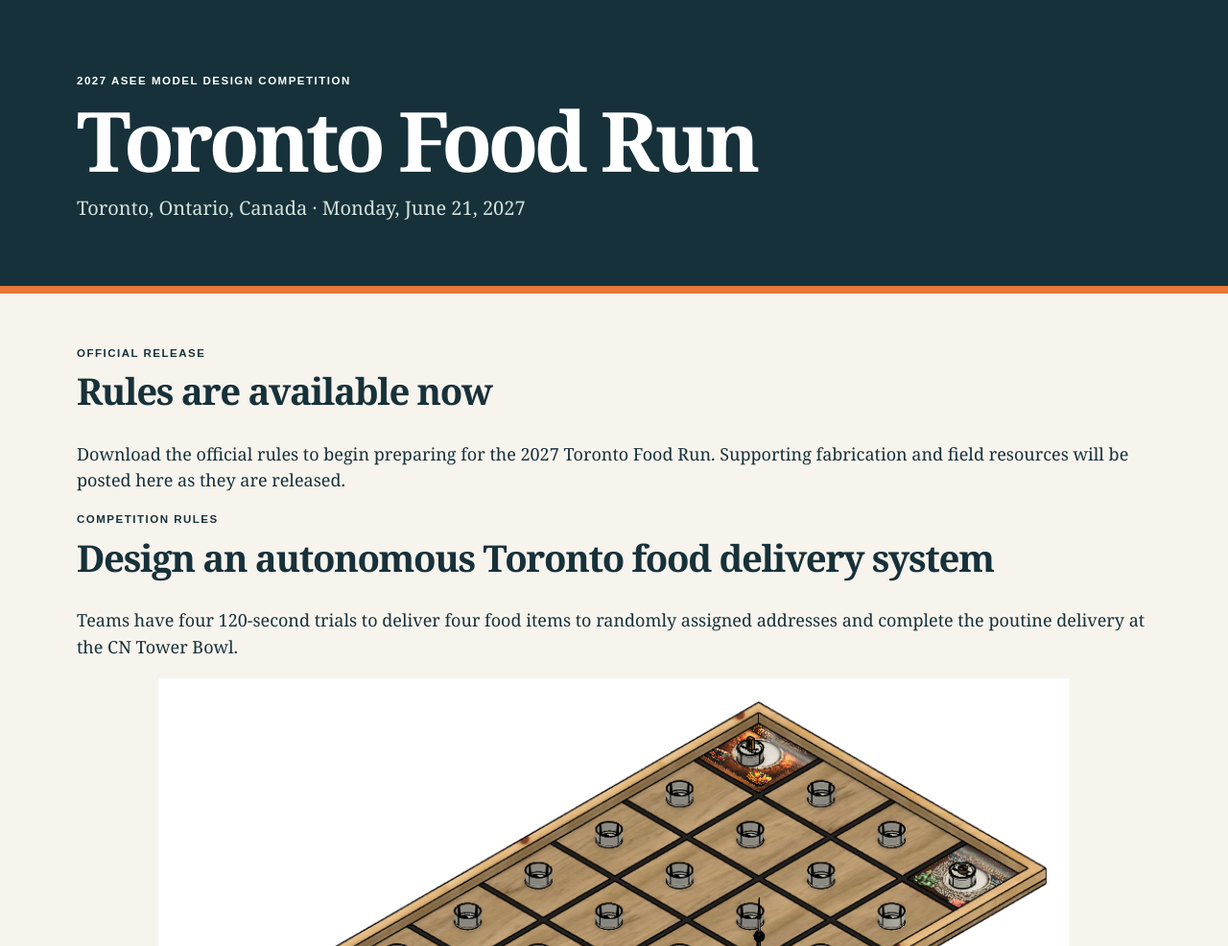
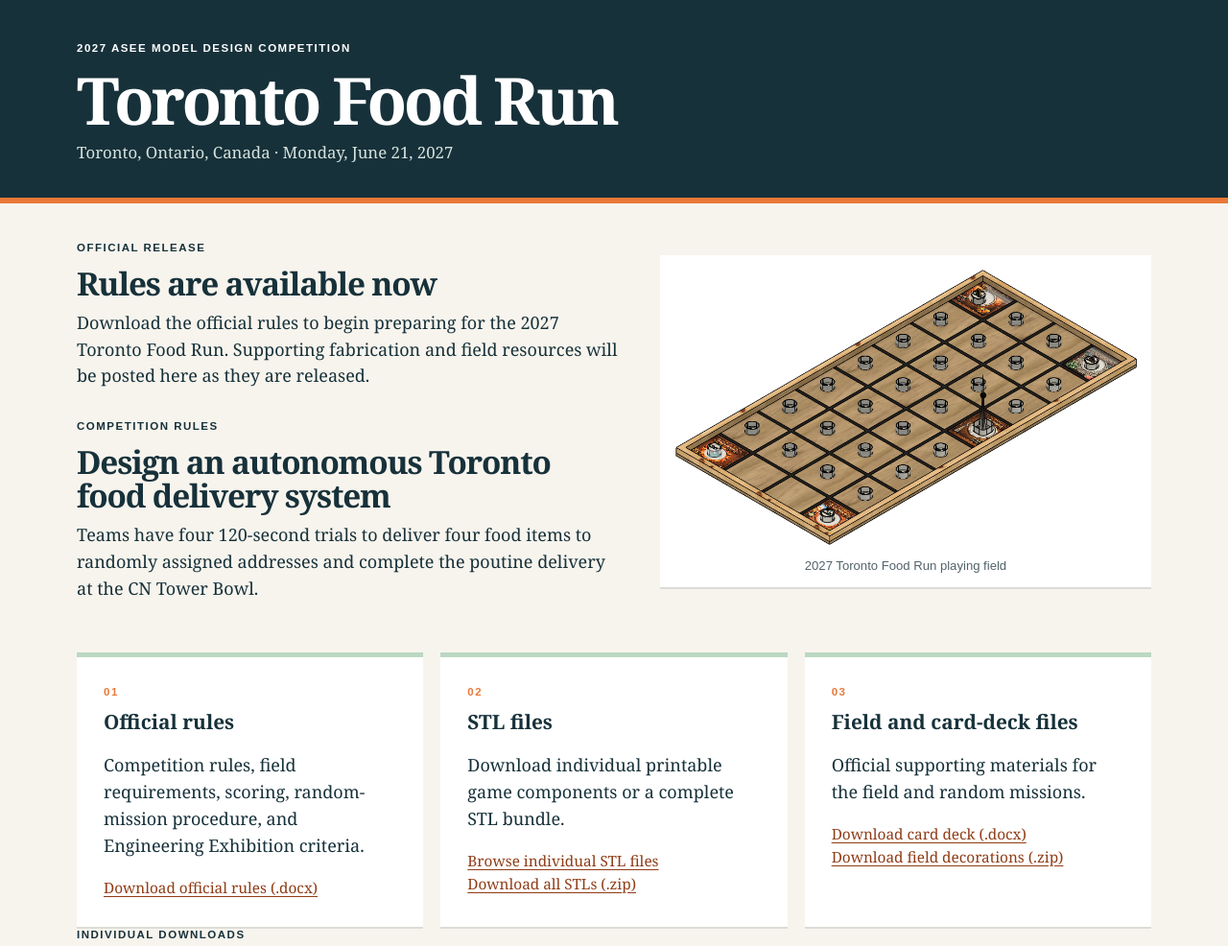
Before and after one commit to Dr-Kohl/asee-model-design-competition, a plain HTML site: page years/2027/index.html in a window 1280 px wide. Shown: the top 986 px of the page at 96% size. Drawn offline with Linux system fonts and the light colour scheme.

Commit message:
Compact 2027 competition overview

```diff
--- a/assets/styles.css
+++ b/assets/styles.css
@@ -5,14 +5,14 @@
 .shell { width:min(1120px, calc(100% - 40px)); margin:auto; }
 .skip-link { position:absolute; left:-999px; }
 .skip-link:focus { left:1rem; top:1rem; z-index:2; padding:.5rem; background:white; }
-.site-header { padding:76px 0 66px; color:white; background:var(--ink); border-bottom:8px solid var(--orange); }
+.site-header { padding:42px 0 34px; color:white; background:var(--ink); border-bottom:6px solid var(--orange); }
 h1,h2,h3,p { margin-top:0; }
-h1 { max-width:760px; margin-bottom:12px; font-size:clamp(2.5rem, 7vw, 5.4rem); line-height:.98; letter-spacing:-.055em; }
+h1 { max-width:760px; margin-bottom:8px; font-size:clamp(2.35rem, 5.5vw, 4.25rem); line-height:1; letter-spacing:-.05em; }
 h2 { font-size:clamp(1.6rem, 3vw, 2.6rem); line-height:1.05; letter-spacing:-.035em; }
 h3 { font-size:1.3rem; line-height:1.1; }
-.subtitle { max-width:700px; margin:0; font-size:1.25rem; color:#d5e3de; }
+.subtitle { max-width:700px; margin:0; font-size:1.05rem; color:#d5e3de; }
 .eyebrow,.number { margin-bottom:10px; font-family:Arial,sans-serif; font-weight:bold; font-size:.72rem; letter-spacing:.13em; text-transform:uppercase; }
-main { padding:54px 0 72px; }
+main { padding:38px 0 72px; }
 .current-hero { display:grid; grid-template-columns:minmax(0,1.5fr) minmax(230px,.7fr); gap:52px; align-items:end; margin-bottom:70px; padding:34px 0 44px; border-bottom:1px solid var(--line); }
 .current-hero h2 { max-width:680px; margin-bottom:14px; }
 .current-hero p:not(.eyebrow) { max-width:700px; margin-bottom:0; }
@@ -24,7 +24,12 @@
 .section-heading { max-width:670px; margin-bottom:28px; }
 .section-heading h2 { margin-bottom:10px; }
 .section-heading p:last-child { margin-bottom:0; }
-.field-figure { width:calc(100% - 36px); max-width:950px; margin:0 auto 62px; padding:18px; background:white; box-shadow:0 2px 0 rgba(23,49,58,.12); }
+.competition-overview { display:grid; grid-template-columns:minmax(0, 1.05fr) minmax(360px, .95fr); gap:42px; align-items:center; margin-bottom:52px; }
+.overview-copy { max-width:580px; }
+.notice { margin-bottom:30px; }
+.notice h2,.intro h2 { margin-bottom:10px; font-size:clamp(1.65rem, 2.6vw, 2.35rem); }
+.notice p:last-child,.intro p:last-child { margin-bottom:0; }
+.field-figure { width:100%; max-width:520px; margin:0 auto; padding:12px; background:white; box-shadow:0 2px 0 rgba(23,49,58,.12); }
 .field-figure img { display:block; width:100%; height:auto; }
 .field-figure figcaption { margin-top:12px; font-family:Arial,sans-serif; font-size:.82rem; color:#52636a; text-align:center; }
 .resource-grid { display:grid; grid-template-columns:repeat(auto-fit, minmax(220px, 1fr)); gap:18px; }
@@ -51,4 +56,5 @@
 .footer-content { display:flex; justify-content:space-between; gap:25px; }
 .footer-content p { margin:0; }
 @media (max-width:850px) { .file-list { grid-template-columns:repeat(2, 1fr); } }
-@media (max-width:700px) { .site-header { padding:54px 0 45px; } .current-hero,.updates,.footer-content { display:block; } .hero-actions { margin-top:26px; } .resource-grid,.file-list { grid-template-columns:1fr; } .updates { padding:36px 0; } .updates > div + div { margin-top:38px; } .update-list li { grid-template-columns:1fr; gap:3px; } .archive-panel { padding:28px; } }
+@media (max-width:850px) { .competition-overview { grid-template-columns:1fr; gap:30px; } .overview-copy,.field-figure { max-width:620px; margin-left:auto; margin-right:auto; } }
+@media (max-width:700px) { .site-header { padding:36px 0 30px; } .current-hero,.updates,.footer-content { display:block; } .hero-actions { margin-top:26px; } .resource-grid,.file-list { grid-template-columns:1fr; } .updates { padding:36px 0; } .updates > div + div { margin-top:38px; } .update-list li { grid-template-columns:1fr; gap:3px; } .archive-panel { padding:28px; } }
--- a/years/2027/index.html
+++ b/years/2027/index.html
@@ -14,18 +14,24 @@
       <p class="subtitle">Toronto, Ontario, Canada · Monday, June 21, 2027</p>
     </div></header>
     <main class="shell">
-      <section class="notice" aria-labelledby="release-heading">
+      <section class="competition-overview" aria-labelledby="release-heading">
+        <div class="overview-copy">
+          <div class="notice">
             <p class="eyebrow">Official release</p>
             <h2 id="release-heading">Rules are available now</h2>
             <p>Download the official rules to begin preparing for the 2027 Toronto Food Run. Supporting fabrication and field resources will be posted here as they are released.</p>
-      </section>
-      <section class="intro">
-        <div><p class="eyebrow">Competition rules</p><h2>Design an autonomous Toronto food delivery system</h2><p>Teams have four 120-second trials to deliver four food items to randomly assigned addresses and complete the poutine delivery at the CN Tower Bowl.</p></div>
-      </section>
+          </div>
+          <div class="intro">
+            <p class="eyebrow">Competition rules</p>
+            <h2>Design an autonomous Toronto food delivery system</h2>
+            <p>Teams have four 120-second trials to deliver four food items to randomly assigned addresses and complete the poutine delivery at the CN Tower Bowl.</p>
+          </div>
+        </div>
         <figure class="field-figure">
           <img src="../../assets/images/2027-toronto-food-run-playing-field.png" alt="Illustration of the Toronto Food Run playing field with 25 food cups, four corner markets, the CN Tower Bowl, and the starting area.">
           <figcaption>2027 Toronto Food Run playing field</figcaption>
         </figure>
+      </section>
       <section class="resource-grid" aria-label="2027 competition resources">
         <article><p class="number">01</p><h3>Official rules</h3><p>Competition rules, field requirements, scoring, random-mission procedure, and Engineering Exhibition criteria.</p><p><a href="../../downloads/2027/2027-asee-toronto-food-run-rules.docx">Download official rules (.docx)</a></p></article>
         <article><p class="number">02</p><h3>STL files</h3><p>Download individual printable game components or a complete STL bundle.</p><p><a href="#stl-files">Browse individual STL files</a><br><a href="../../downloads/2027/2027-asee-toronto-food-run-stls.zip">Download all STLs (.zip)</a></p></article>
```
Lines whose indentation alone changed are shown as unchanged.
